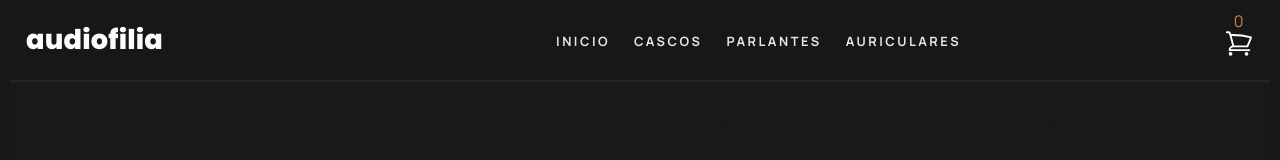
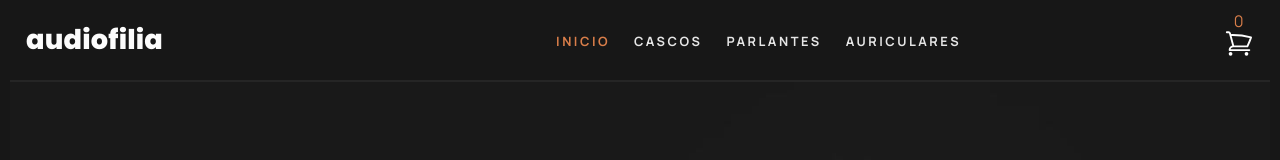
Before and after one commit to Fede-Baleyron/audiophile-store, a React (Vite) app: page / in a window 1280 px wide. Shown: the top 160 px of the page. Built offline with nearby package versions, Linux system fonts and the light colour scheme.

Commit message:
add category link focus color

```diff
--- a/src/index.css
+++ b/src/index.css
@@ -70,3 +70,6 @@ button {
 .button-neutral-dark {
   background-color: var(--neutral-dark);
 }
+.active {
+  color: var(--primary-dark) !important;
+}
--- a/src/modules/shared/header/components/MenuItem.tsx
+++ b/src/modules/shared/header/components/MenuItem.tsx
@@ -1,4 +1,4 @@
-import { Link } from 'react-router-dom'
+import { NavLink } from 'react-router-dom'
 import { MenuItemProp } from '../utils/header-types'
 
 export const MenuItem = (props: MenuItemProp) => {
@@ -8,7 +8,16 @@ export const MenuItem = (props: MenuItemProp) => {
   : `/`
   return (
     <li className={`menu-item`}>
-      <Link className={`${classes || ''}`} to={linkTo}>{props.title}</Link>
+      <NavLink
+        to={linkTo}
+        className={({isActive}: {isActive: boolean}) => isActive
+          ? `${classes} active`
+          : `${classes}`
+        }
+        end
+      >
+        {props.title}
+      </NavLink>
     </li>
   )
 }
```
